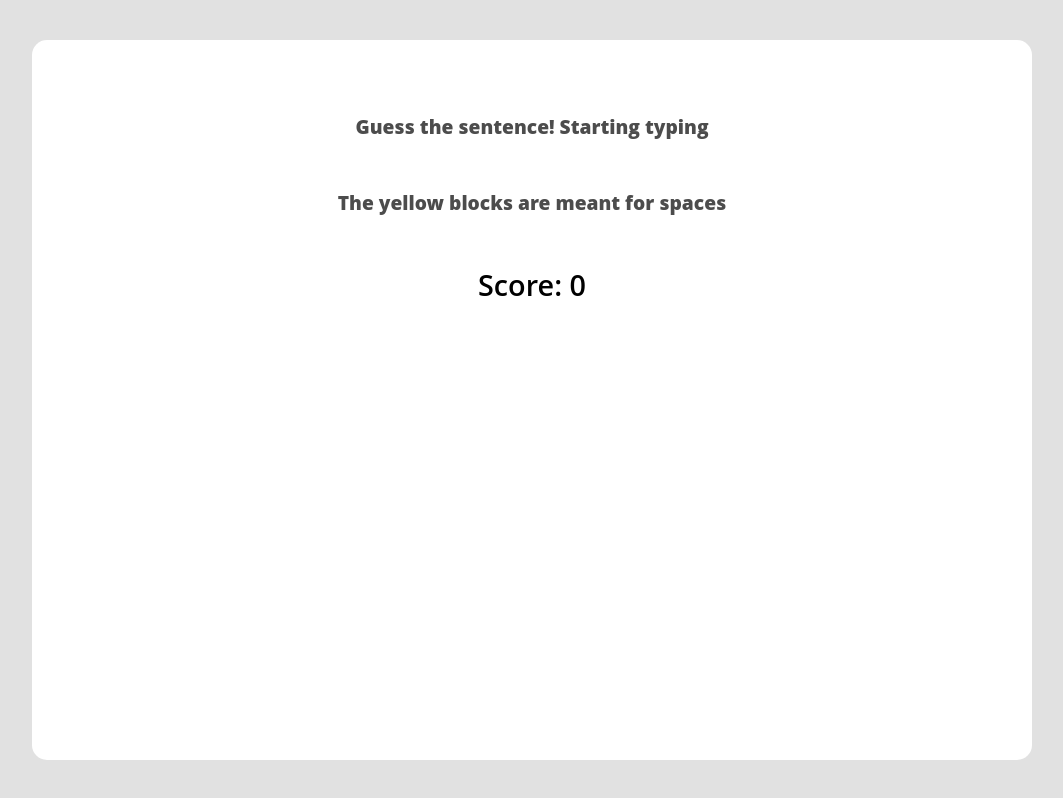
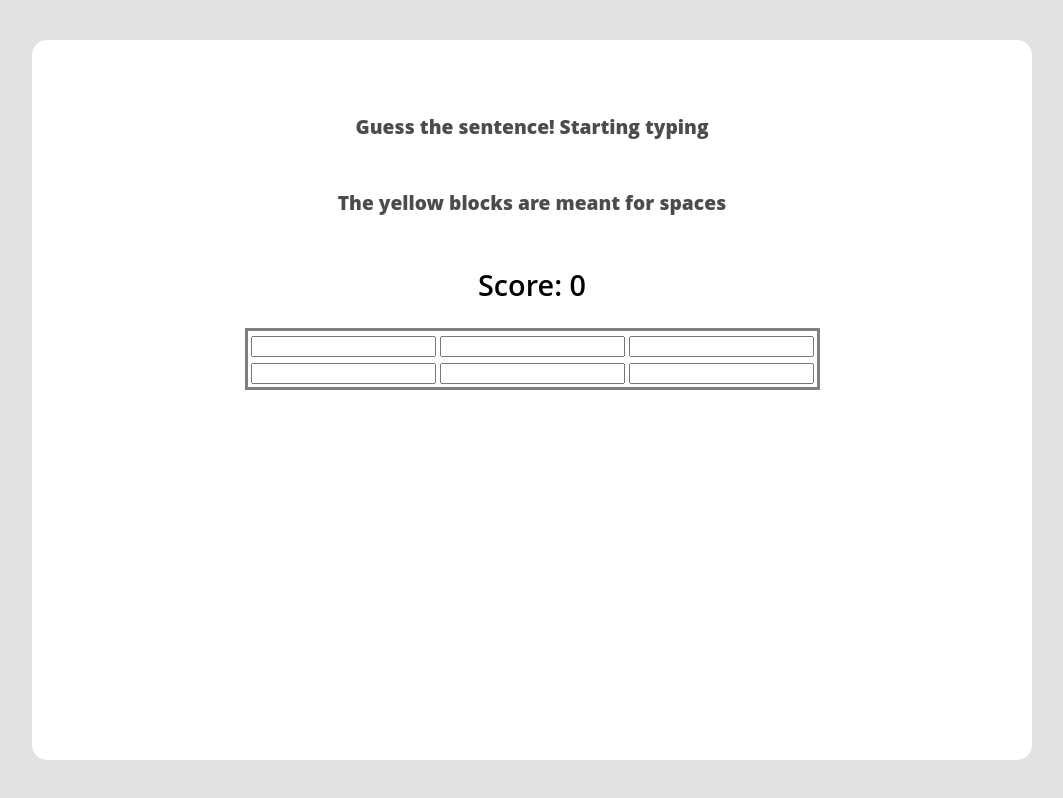
Before and after one commit to noahchen1/word-scrambler, a React (Create React App) app: page / in a window 1280 px wide. Shown: the whole page, without its empty margins (108-1171 px from the left). Built offline with nearby package versions, Linux system fonts and the light colour scheme; no server answers.

Commit message:
Update styling

```diff
--- a/src/App.js
+++ b/src/App.js
@@ -42,7 +42,7 @@ function App() {
 
   return (
     <div className='scrambled-word' style={{backgroundColor: '#e1e1e1', height: '100vh', width: 'auto', display: 'flex', justifyContent: 'center', alignItems: 'center'}}>
-      <div style={{display: 'flex', justifyContent: 'center', backgroundColor: 'white', height: '90%', width: '80%', maxWidth: '1000px', minWidth: '390px', borderRadius: '15px'}}>
+      <div style={{display: 'flex', alignItems: 'center', flexDirection:'column', backgroundColor: 'white', height: '90%', width: '80%', maxWidth: '1000px', minWidth: '390px', borderRadius: '15px'}}>
 
         <div style={{display:'flex', flexDirection: 'column', justifyContent:'space-around', width: '60%', minWidth: '300px', height: '40%'}}>
           <div style={{color: 'rgb(57, 135, 201)', fontWeight: '800', fontSize: '2.2rem', textAlign: 'center'}}>
@@ -53,7 +53,19 @@ function App() {
           <div style={{textAlign: 'center', fontWeight: '600', fontSize: '1.8rem'}}>Score: 0</div>
         </div>
 
+        <table style={{borderStyle: 'solid'}}>
+          <tr>
+            <td><input></input></td>
+            <td><input></input></td>
+            <td><input></input></td>
+          </tr>
 
+          <tr>
+          <td><input></input></td>
+          <td><input></input></td>
+          <td><input></input></td>
+          </tr>
+        </table>
 
       </div>
     </div>
```
